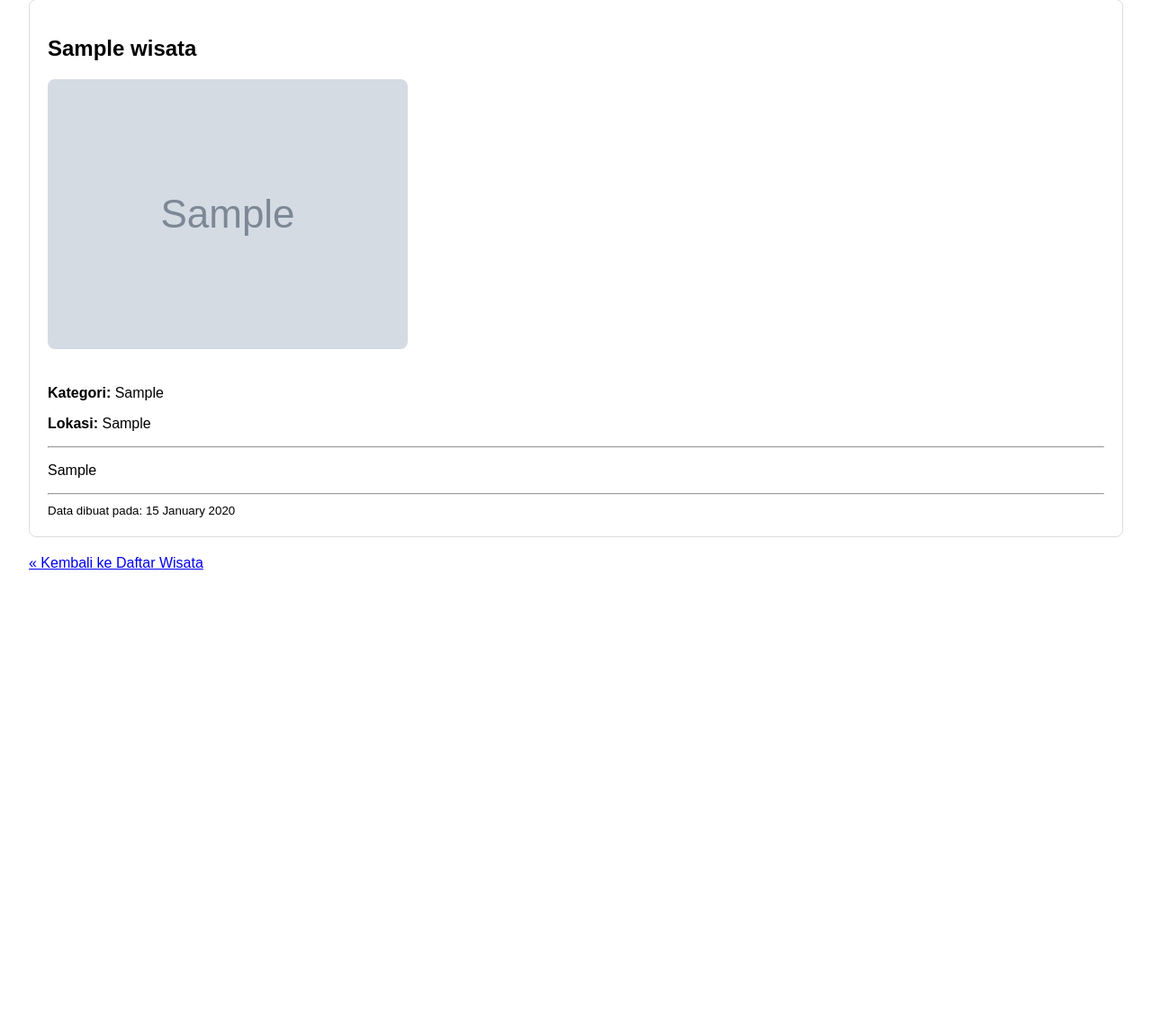
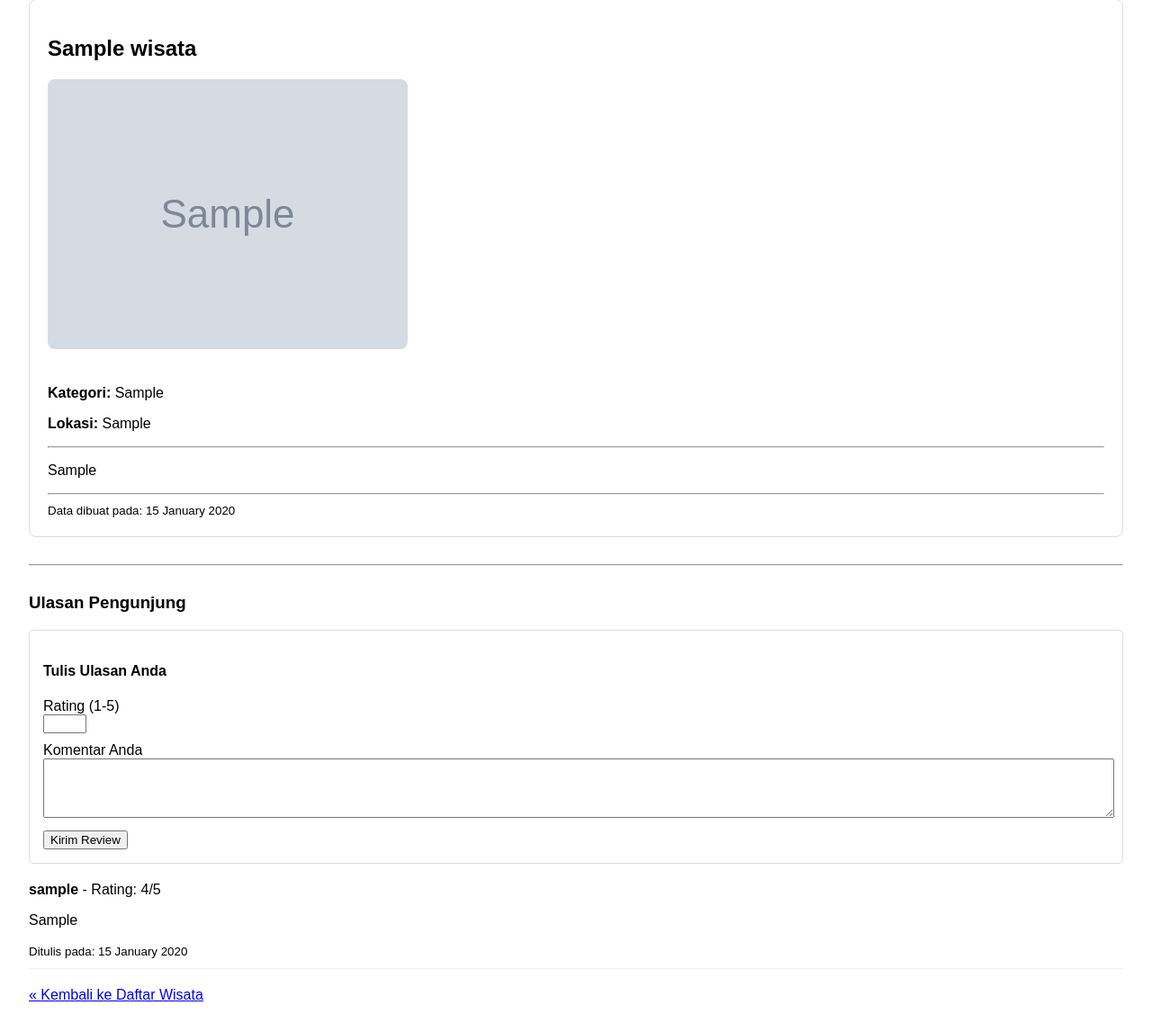
Before and after one commit to RizkyCrypt/Lelana.id, a Flask app: page /wisata/detail/1 in a window 1280 px wide. Shown: the part 69-1216 px from the top of the page at 90% size. Before the commit the page ends 702 px from the top, so only its background shows below. Run offline with Flask 3, Linux system fonts and the light colour scheme; a user stored in the database is signed in; tables that the repository leaves empty hold one stand-in row (values such as "Sample post"); grey boxes marked "Sample" are stand-in pictures.

Commit message:
feat(models): add Review model for database schema

```diff
--- a/app/forms.py
+++ b/app/forms.py
@@ -1,6 +1,6 @@
 from flask_wtf import FlaskForm
-from wtforms import StringField, PasswordField, SubmitField, BooleanField, TextAreaField, DateField
-from wtforms.validators import DataRequired, Length, Email, EqualTo, ValidationError
+from wtforms import StringField, PasswordField, SubmitField, BooleanField, TextAreaField, DateField, IntegerField
+from wtforms.validators import DataRequired, Length, Email, EqualTo, ValidationError, NumberRange
 from .models.user import User
 
 class RegistrationForm(FlaskForm):
@@ -74,3 +74,13 @@ class EventForm(FlaskForm):
                             validators=[DataRequired(message='Deskripsi wajib diisi.')])
     penyelenggara = StringField('Penyelenggara (Opsional)')
     submit = SubmitField('Simpan Event')
+
+class ReviewForm(FlaskForm):
+    """
+    Formulir untuk mengirimkan review.
+    """
+    rating = IntegerField('Rating (1-5)',
+                        validators=[DataRequired(), NumberRange(min=1, max=5, message='Rating harus antara 1 dan 5.')])
+    komentar = TextAreaField('Komentar Anda',
+                        validators=[DataRequired(message='Komentar tidak boleh kosong.')])
+    submit = SubmitField('Kirim Review')
--- a/app/models/__init__.py
+++ b/app/models/__init__.py
@@ -1,3 +1,4 @@
 from .user import User
 from .wisata import Wisata
 from .event import Event
+from .review import Review
--- a/app/models/user.py
+++ b/app/models/user.py
@@ -13,6 +13,9 @@ class User(UserMixin, db.Model):
     email = db.Column(db.String(120), index=True, unique=True, nullable=False)
     password_hash = db.Column(db.String(128))
     role = db.Column(db.String(10), default='user', nullable=False) # Bisa 'user' atau 'admin'
+
+    # Relasi ke Review: Satu user bisa punya banyak review
+    reviews = db.relationship('Review', backref='author', lazy='dynamic')
 
     @property
     def password(self):
--- a/app/models/wisata.py
+++ b/app/models/wisata.py
@@ -15,5 +15,8 @@ class Wisata(db.Model):
     gambar_url = db.Column(db.String(255), nullable=True)
     tanggal_dibuat = db.Column(db.DateTime, default=datetime.utcnow)
 
+    # Relasi ke Review: Satu wisata bisa punya banyak review
+    reviews = db.relationship('Review', backref='wisata_reviewed', lazy='dynamic')
+
     def __repr__(self):
         return f'<Wisata {self.nama}>'
--- a/app/routes/wisata_routes.py
+++ b/app/routes/wisata_routes.py
@@ -2,7 +2,8 @@ from flask import Blueprint, render_template, redirect, url_for, flash, abort, r
 from flask_login import login_required, current_user
 from app import db
 from app.models.wisata import Wisata
-from app.forms import WisataForm
+from app.models.review import Review
+from app.forms import WisataForm, ReviewForm
 from app.utils.decorators import admin_required
 
 wisata = Blueprint('wisata', __name__)
@@ -23,14 +24,31 @@ def list_wisata():
                             daftar_wisata=daftar_wisata_halaman_ini,
                             pagination=pagination)
 
-@wisata.route('/wisata/detail/<int:id>')
+@wisata.route('/wisata/detail/<int:id>', methods=['GET', 'POST'])
 def detail_wisata(id):
     """
-    Rute untuk menampilkan detail satu destinasi wisata.
+    Rute untuk menampilkan detail wisata, daftar review, dan form untuk menambah review.
     """
     w = Wisata.query.get_or_404(id) # Mengambi data wisata berdasarkan ID, jika tidak ada akan menampilkan error 404
+    form = ReviewForm()
 
-    return render_template('wisata/detail.html', wisata=w)
+    if form.validate_on_submit() and current_user.is_authenticated:
+        review_baru = Review(
+            rating=form.rating.data,
+            komentar=form.komentar.data,
+            author=current_user,
+            wisata_reviewed=w
+        )
+
+        db.session.add(review_baru)
+        db.session.commit()
+
+        flash('Terima kasih! Review Anda telah ditambahkan.', 'success')
+        return redirect(url_for('wisata.detail_wisata', id=w.id))
+
+    semua_review = w.reviews.order_by(Review.tanggal_dibuat.desc()).all()
+
+    return render_template('wisata/detail.html', wisata=w, reviews=semua_review, form=form)
 
 @wisata.route('/wisata/tambah', methods=['GET', 'POST'])
 @login_required
--- a/app/templates/wisata/detail.html
+++ b/app/templates/wisata/detail.html
@@ -23,6 +23,48 @@
         <small>Data dibuat pada: {{ wisata.tanggal_dibuat.strftime('%d %B %Y') }}</small>
     </div>
 
+    <hr style="margin: 30px 0;">
+
+    <div class="review-section">
+        <h3>Ulasan Pengunjung</h3>
+
+        {% if current_user.is_authenticated %}
+            <form method="POST" novalidate style="margin-bottom: 20px; border: 1px solid #ddd; padding: 15px; border-radius: 5px;">
+                {{ form.hidden_tag() }}
+                <h4>Tulis Ulasan Anda</h4>
+                <div>
+                    {{ form.rating.label }}<br>
+                    {{ form.rating(type='number', min='1', max='5') }}
+                    {% for error in form.rating.errors %}
+                        <span style="color: red; font-size: 0.9em;">{{ error }}</span>
+                    {% endfor %}
+                </div>
+                <div style="margin-top: 10px;">
+                    {{ form.komentar.label }}<br>
+                    {{ form.komentar(rows=4, style="width: 100%;") }}
+                    {% for error in form.komentar.errors %}
+                        <span style="color: red; font-size: 0.9em;">{{ error }}</span>
+                    {% endfor %}
+                </div>
+                <div style="margin-top: 10px;">
+                    {{ form.submit() }}
+                </div>
+            </form>
+        {% else %}
+            <p><a href="{{ url_for('auth.login') }}">Login</a> untuk menulis ulasan.</p>
+        {% endif %}
+
+        {% for review in reviews %}
+            <div class="review-item" style="border-bottom: 1px solid #eee; padding-bottom: 10px; margin-bottom: 10px;">
+                <p><strong>{{ review.author.username }}</strong> - Rating: {{ review.rating }}/5</p>
+                <p>{{ review.komentar }}</p>
+                <small>Ditulis pada: {{ review.tanggal_dibuat.strftime('%d %B %Y') }}</small>
+            </div>
+        {% else %}
+            <p>Belum ada ulasan untuk destinasi ini. Jadilah yang pertama!</p>
+        {% endfor %}
+    </div>
+
     <p style="margin-top: 20px;">
         <a href="{{ url_for('wisata.list_wisata') }}">&laquo; Kembali ke Daftar Wisata</a>
     </p>
```
Also changed, not shown: app/models/review.py (+22 -0 lines), migrations/versions/71a19c414ad7_tambah_model_review_dan_relasinya.py (added, +44 -0 lines).
